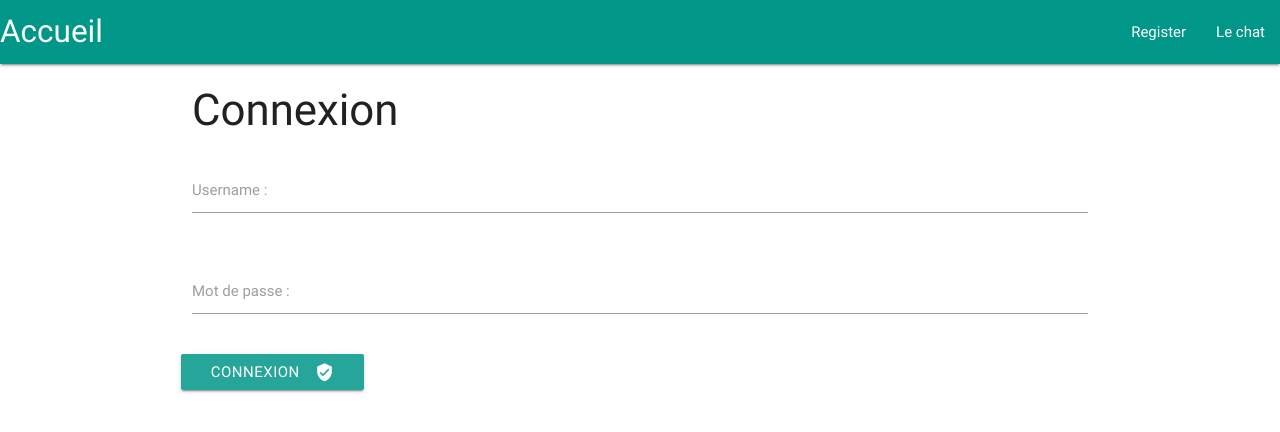
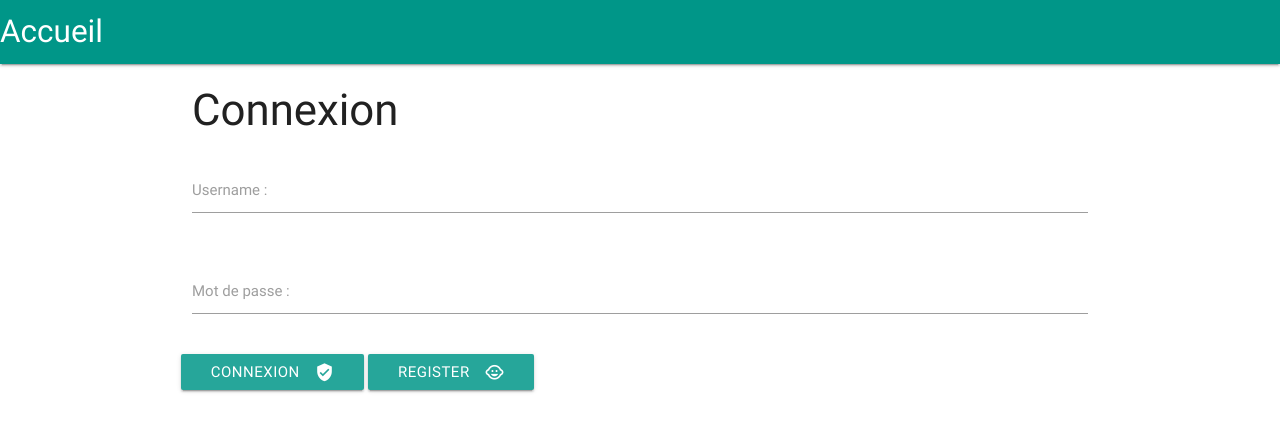
Before and after one commit to william-billaud/ISEN-Stratego, a Symfony app: template Stratego/templates/security/login.html.twig in a window 1280 px wide. Shown: the top 432 px of the page. Run offline with Twig, Linux system fonts and the light colour scheme; the template is opened without the code that fills it, so the values that code supplies are empty; some libraries are stand-ins or nearby versions.

Commit message:
Merge branch 'felix-dev6'

```diff
--- a/Stratego/templates/base.html.twig
+++ b/Stratego/templates/base.html.twig
@@ -13,8 +13,6 @@
     <div class="nav-wrapper teal">
         <a href="/" class="brand-logo">Accueil</a>
         <ul class="right hide-on-med-and-down">
-            <li><a href="/register">Register</a></li>
-            <li><a href="/snackbar">Le chat</a></li>
             {% if app.user != null %}
             <li><a href="{{ path('app_logout') }}">Déconnexion</a></li>
             {% endif %}
--- a/Stratego/templates/security/login.html.twig
+++ b/Stratego/templates/security/login.html.twig
@@ -30,6 +30,9 @@
             <div class="row">
                 <button class="btn waves-effect waves-light" type="submit" name="action">
                     Connexion <i class="material-icons right">verified_user</i></button>
+                <a class="btn waves-effect waves-light" href="/register">Register
+                    <i class="material-icons right">child_care</i>
+                </a>
             </div>
         </form>
     </div>
```
